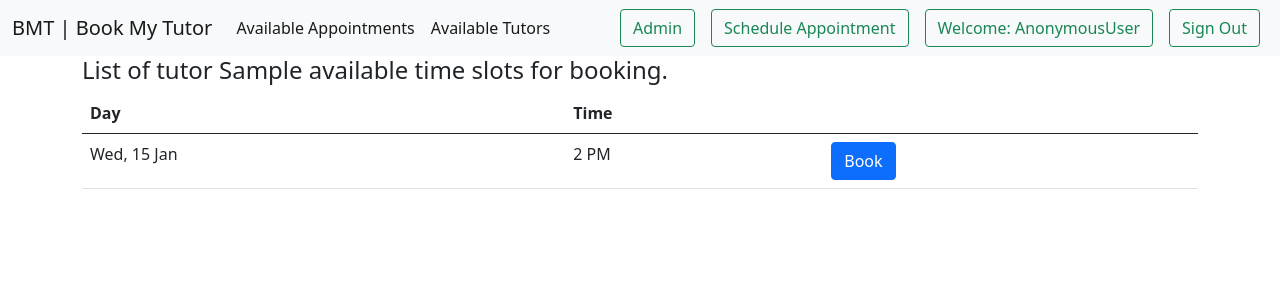
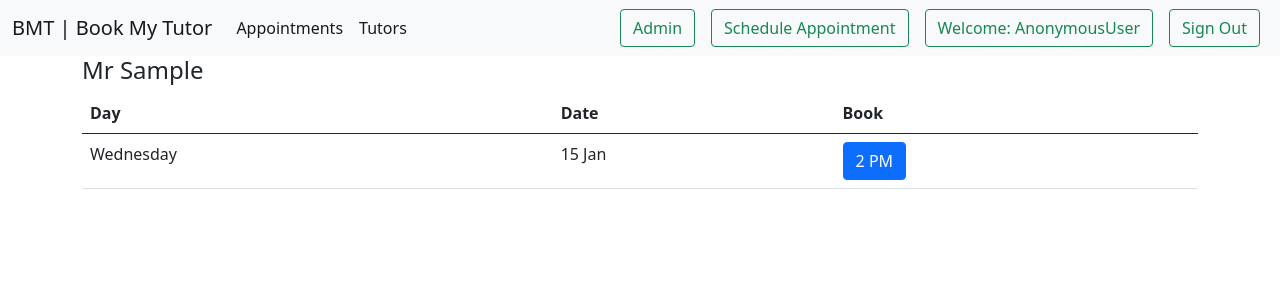
Before and after one commit to ArtusU/BookMyTutor, a Django app: page /booking/tutor/1/ in a window 1280 px wide. Shown: the top 300 px of the page. Run offline with Django 4.2, Linux system fonts and the light colour scheme; tables that the repository leaves empty hold one stand-in row (values such as "Sample post").

Commit message:
changing fields name in db

```diff
--- a/apps/booking/models.py
+++ b/apps/booking/models.py
@@ -23,8 +23,8 @@ TIME_CHOICES = (
 class Appointment(models.Model):
     tutor = models.ForeignKey(CustomUser, related_name='tutor_appointments', on_delete=models.CASCADE)
     #type = models.CharField(max_length=50, choices=SERVICE_CHOICES, default="Consultation")
-    day = models.DateField(null=True, blank=True)
-    time = models.CharField(max_length=10, choices=TIME_CHOICES, default="2 PM")
+    date = models.DateField(null=True, blank=True)
+    slot = models.CharField(max_length=10, choices=TIME_CHOICES, default="2 PM")
     student = models.ForeignKey(CustomUser, related_name='student_appointments', on_delete=models.CASCADE, null=True, blank=True)
     booked = models.BooleanField(default=False)
 
--- a/apps/booking/views.py
+++ b/apps/booking/views.py
@@ -8,15 +8,15 @@ from .models import Appointment
 
 
 def aval_slots(request):
-    slots = Appointment.objects.all().filter(booked=False)
-    context = {"slots": slots}
-    return render(request, "booking/slots.html", context)
+    appointments = Appointment.objects.all().filter(booked=False)
+    context = {"appointments": appointments}
+    return render(request, "booking/appointments.html", context)
 
 
 def tutor(request, id):
     user = get_object_or_404(CustomUser, id=id)
-    slots = Appointment.objects.filter(tutor=user).order_by("day")
-    context = {"user": user, "slots": slots}
+    appointments = Appointment.objects.filter(tutor=user).order_by("date")
+    context = {"user": user, "appointments": appointments}
     return render(request, "booking/tutor.html", context)
 
 
--- a/apps/templates/base.html
+++ b/apps/templates/base.html
@@ -21,10 +21,10 @@
           <div class="collapse navbar-collapse" id="navbarSupportedContent">
             <ul class="navbar-nav me-auto mb-2 mb-lg-0">
               <li class="nav-item">
-                <a class="nav-link active" aria-current="page" href="{% url 'booking:aval_slots' %}">Available Appointments</a>
+                <a class="nav-link active" aria-current="page" href="{% url 'booking:aval_slots' %}">Appointments</a>
               </li>
               <li class="nav-item">
-                <a class="nav-link active" aria-current="page" href="{% url 'booking:tutors' %}">Available Tutors</a>
+                <a class="nav-link active" aria-current="page" href="{% url 'booking:tutors' %}">Tutors</a>
               </li>
             </ul>
             <div class="navbar-nav">
--- a/apps/templates/booking/tutor.html
+++ b/apps/templates/booking/tutor.html
@@ -1,23 +1,23 @@
 {% extends "base.html" %}
 {% block content %}
 
-<h4>List of tutor {{user|title}} available time slots for booking.</h4>
+<h4>Mr {{user|title}}</h4>
 
-{% if slots %}
+{% if appointments %}
 <table class="table">
     <thead>
         <tr>
             <th scope="col">Day</th>
-            <th scope="col">Time</th>
-            <th scope="col"></th>
+            <th scope="col">Date</th>
+            <th scope="col">Book</th>
         </tr>
     </thead>
-    {% for slot in slots %}
+    {% for appointment in appointments %}
     <tbody>
       <tr>
-        <td>{{slot.day|date:"D, d M"}}</td>
-        <td>{{slot.time}}</td>
-        <td><a class="btn btn-primary" href="{% url 'booking:book-appointment' slot.id %}" role="button">Book</a></td>
+        <td>{{appointment.date|date:"l"}}</td>
+        <td>{{appointment.date|date:"d M"}}</td>
+        <td><a class="btn btn-primary" href="{% url 'booking:book-appointment' appointment.id %}" role="button">{{appointment.slot}}</a></td>
       </tr>
     </tbody>
     {% endfor %}
```
Also changed, not shown: apps/templates/booking/appointments.html (renamed from apps/templates/booking/slots.html, +9 -11 lines), apps/booking/migrations/0003_rename_day_appointment_date_and_more.py (added).
